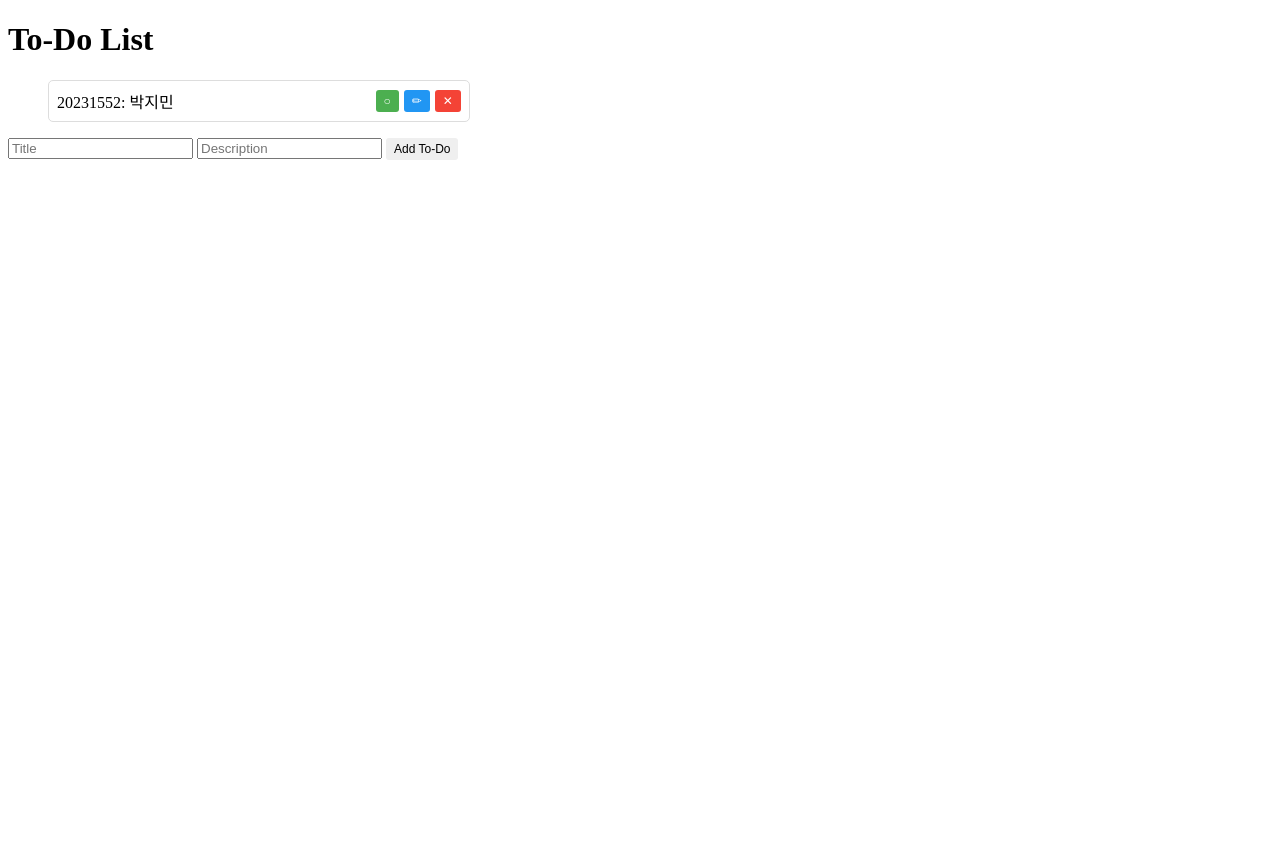
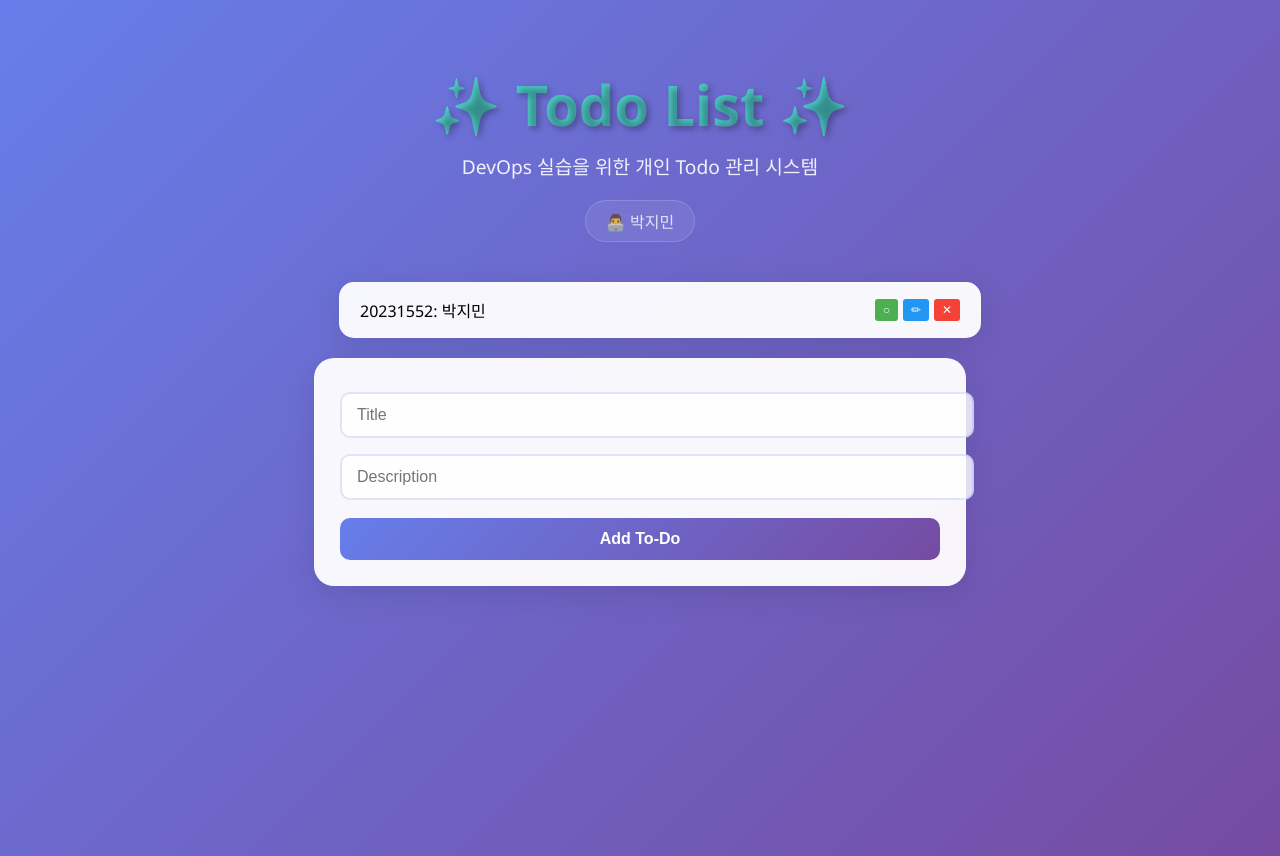
Before and after one commit to zzmnxn/DevOps_Course, a FastAPI app: page / in a window 1280 px wide. Before the commit the page ends 160 px from the top, so only its background shows below. Run offline with FastAPI, Linux system fonts and the light colour scheme.

Commit message:
[Fix] : 제목에 이름 추가

```diff
--- a/FastApi_Todos/templates/index.html
+++ b/FastApi_Todos/templates/index.html
@@ -5,21 +5,80 @@
     <meta name="viewport" content="width=device-width, initial-scale=1.0">
     <title>To-Do List</title>
     <style>
+        body {
+            font-family: 'Segoe UI', Tahoma, Geneva, Verdana, sans-serif;
+            background: linear-gradient(135deg, #667eea 0%, #764ba2 100%);
+            min-height: 100vh;
+            padding: 20px;
+        }
+
+        .header {
+            text-align: center;
+            margin-bottom: 40px;
+            color: white;
+        }
+
+        .header h1 {
+            font-size: 3.5em;
+            margin-bottom: 10px;
+            text-shadow: 3px 3px 6px rgba(0,0,0,0.3);
+            background: linear-gradient(45deg, #ff6b6b, #4ecdc4, #45b7d1, #96ceb4);
+            background-size: 400% 400%;
+            -webkit-background-clip: text;
+            -webkit-text-fill-color: transparent;
+            background-clip: text;
+            animation: gradientShift 3s ease-in-out infinite;
+        }
+
+        @keyframes gradientShift {
+            0% { background-position: 0% 50%; }
+            50% { background-position: 100% 50%; }
+            100% { background-position: 0% 50%; }
+        }
+
+        .subtitle {
+            font-size: 1.2em;
+            opacity: 0.9;
+            margin-bottom: 20px;
+            font-weight: 300;
+        }
+
+        .author {
+            font-size: 1em;
+            opacity: 0.8;
+            background: rgba(255, 255, 255, 0.1);
+            padding: 8px 20px;
+            border-radius: 25px;
+            display: inline-block;
+            backdrop-filter: blur(10px);
+            border: 1px solid rgba(255, 255, 255, 0.2);
+        }
+
         .completed {
             text-decoration: line-through;
             opacity: 0.6;
             background-color: #f0f0f0;
         }
         .todo-item {
-            padding: 8px;
-            margin: 3px 0;
-            border: 1px solid #ddd;
-            border-radius: 5px;
+            background: rgba(255, 255, 255, 0.95);
+            padding: 15px 20px;
+            margin: 10px auto;
+            border: none;
+            border-radius: 15px;
             display: flex;
             justify-content: space-between;
             align-items: center;
-            max-width: 33%;
+            max-width: 600px;
             min-width: 300px;
+            box-shadow: 0 8px 32px rgba(0, 0, 0, 0.1);
+            backdrop-filter: blur(10px);
+            border: 1px solid rgba(255, 255, 255, 0.2);
+            transition: all 0.3s ease;
+        }
+
+        .todo-item:hover {
+            transform: translateY(-2px);
+            box-shadow: 0 12px 40px rgba(0, 0, 0, 0.15);
         }
         .todo-content {
             flex-grow: 1;
@@ -52,10 +111,62 @@
             background-color: #f44336;
             color: white;
         }
+
+        #todo-form {
+            background: rgba(255, 255, 255, 0.95);
+            padding: 25px;
+            border-radius: 20px;
+            box-shadow: 0 8px 32px rgba(0, 0, 0, 0.1);
+            margin: 20px auto 40px;
+            max-width: 600px;
+            backdrop-filter: blur(10px);
+            border: 1px solid rgba(255, 255, 255, 0.2);
+        }
+
+        #todo-form input {
+            width: 100%;
+            padding: 12px 15px;
+            margin: 8px 0;
+            border: 2px solid rgba(102, 126, 234, 0.2);
+            border-radius: 10px;
+            font-size: 16px;
+            background: rgba(255, 255, 255, 0.8);
+            transition: all 0.3s ease;
+        }
+
+        #todo-form input:focus {
+            outline: none;
+            border-color: #667eea;
+            box-shadow: 0 0 0 3px rgba(102, 126, 234, 0.1);
+            background: white;
+        }
+
+        #todo-form button {
+            width: 100%;
+            padding: 12px;
+            background: linear-gradient(135deg, #667eea 0%, #764ba2 100%);
+            color: white;
+            border: none;
+            border-radius: 10px;
+            font-size: 16px;
+            font-weight: bold;
+            cursor: pointer;
+            transition: all 0.3s ease;
+            margin-top: 10px;
+        }
+
+        #todo-form button:hover {
+            transform: translateY(-2px);
+            box-shadow: 0 8px 25px rgba(102, 126, 234, 0.4);
+        }
     </style>
 </head>
 <body>
-    <h1>To-Do List</h1>
+    <div class="header">
+        <h1>✨ Todo List ✨</h1>
+        <div class="subtitle">DevOps 실습을 위한 개인 Todo 관리 시스템</div>
+        <div class="author">👨‍💻 박지민</div>
+    </div>
     <ul id="todo-list"></ul>
     <form id="todo-form">
         <input type="text" id="title" placeholder="Title" required>
```
